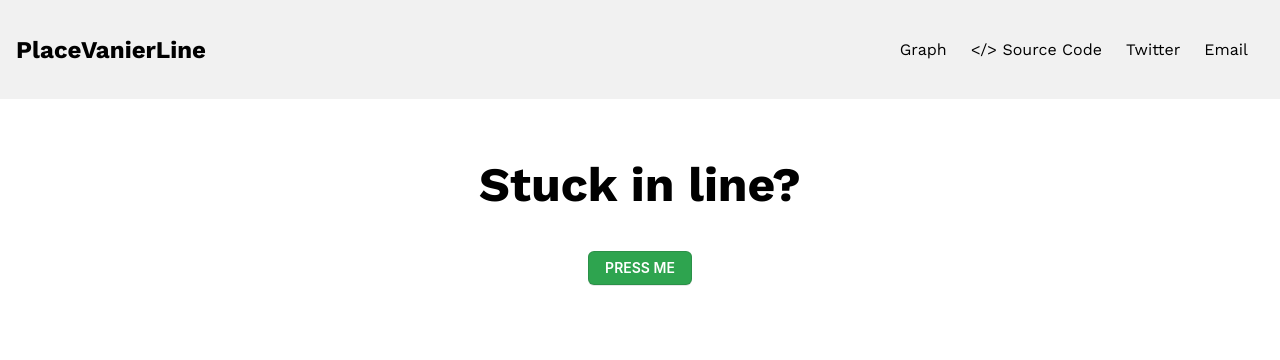
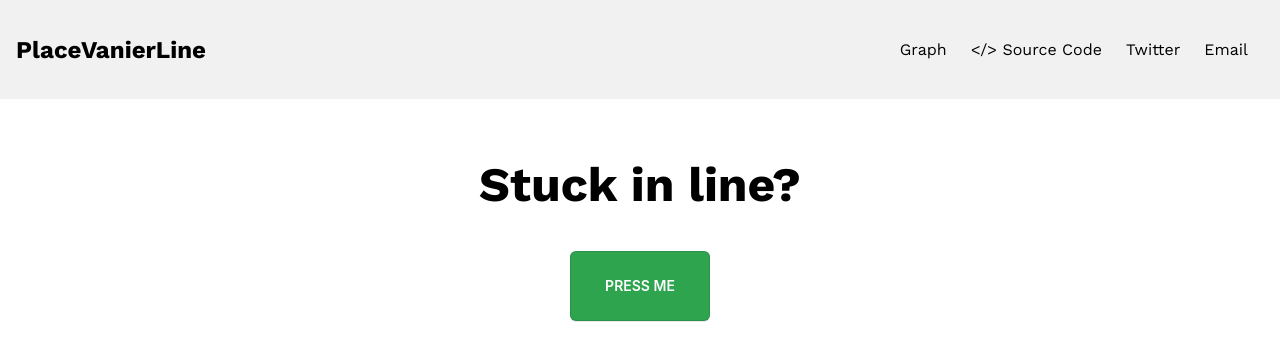
Before and after one commit to justindhillon/place-vanier-line, a Next.js app: page /record-time in a window 1280 px wide. Shown: the top 360 px of the page. Built offline with nearby package versions, Linux system fonts and the light colour scheme.

Commit message:
modified:   components/button.module.css

```diff
--- a/components/button.module.css
+++ b/components/button.module.css
@@ -21,6 +21,8 @@
     touch-action: manipulation;
     vertical-align: middle;
     white-space: nowrap;
+    width: 10em;
+    height: 5em;
   }
 
   .button:focus:not(:focus-visible):not(.focus-visible) {
```
